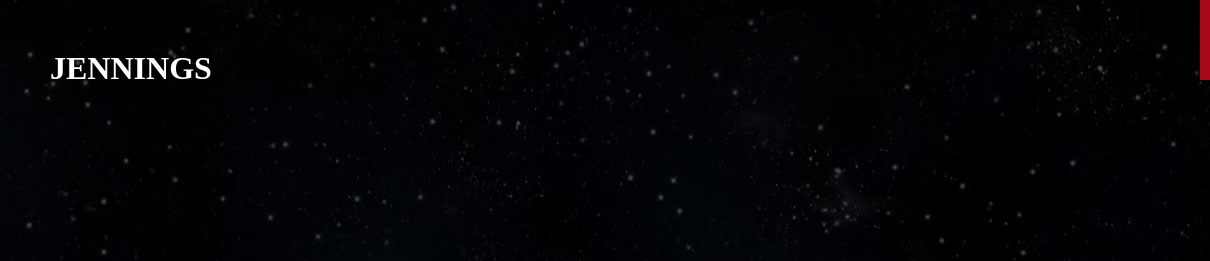
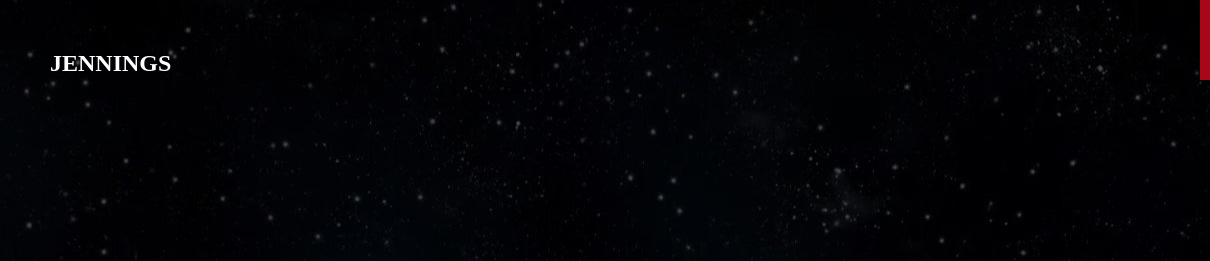
Before and after one commit to jenningsho/jenningsho.github.io, a plain HTML site: page skills.html in a window 1280 px wide. Shown: the top 261 px of the page, 0-1210 px from the left. Drawn offline with Linux system fonts and the light colour scheme.

Commit message:
portfolio

```diff
--- a/css/header.css
+++ b/css/header.css
@@ -81,7 +81,7 @@ margin-left: 0; /* position quand la classe mobile-menu sera active*/
     position: absolute;
     top: 50px;
     left: 50px;
-    font-size: 2rem;
+    font-size: 24px;
     font-weight: bold;
     grid-area: 1 / 1 / 1 / 1;
     z-index: 99;
```
